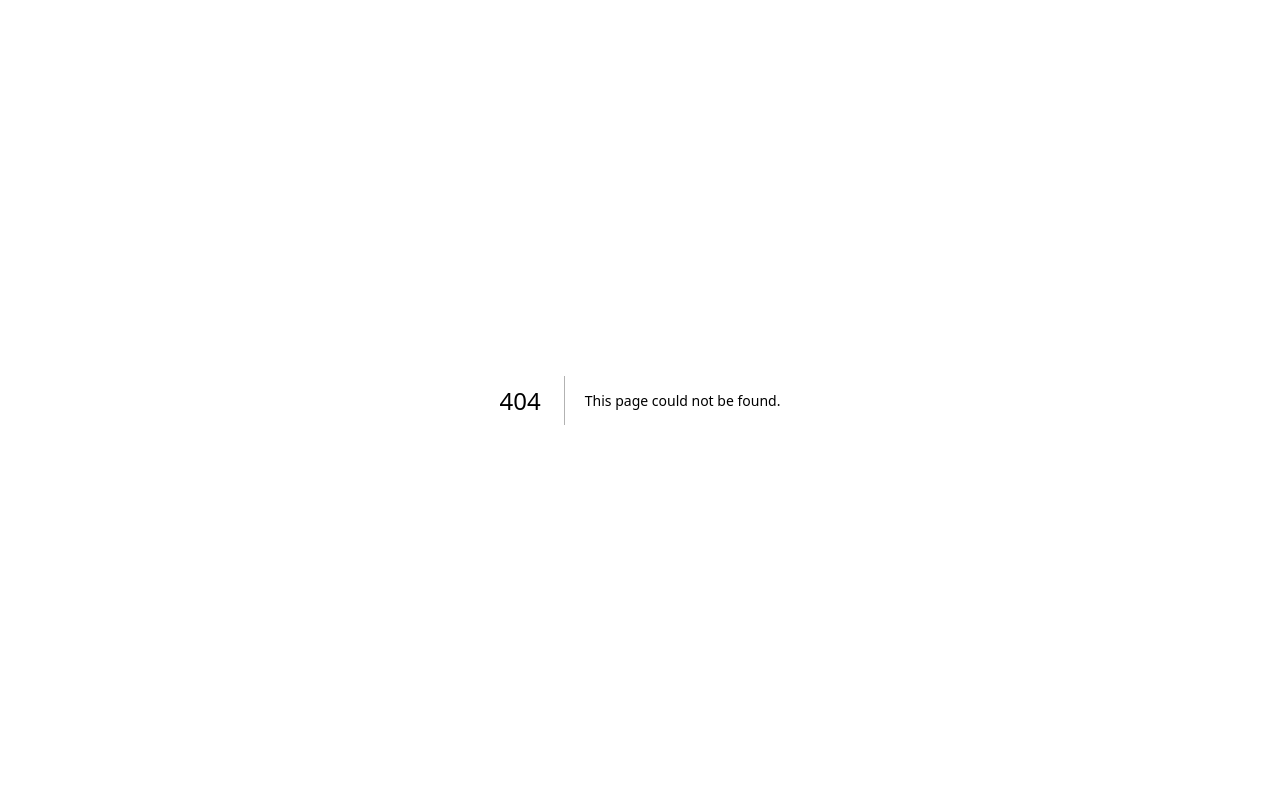
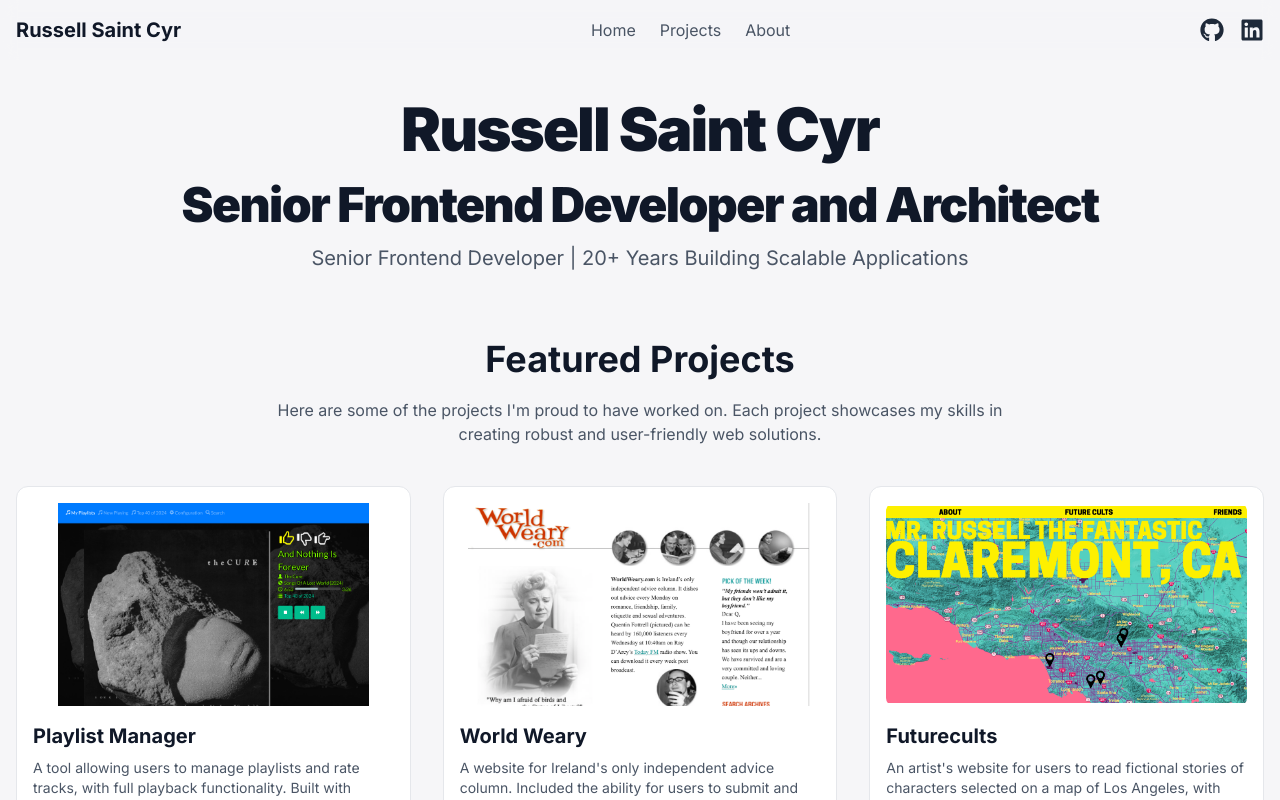
Before and after one commit to russellsaintcyr/portfolio, a Next.js app: page /portfolio/ in a window 1280 px wide. Before the commit this address had no page. Shown: the top 800 px of the page. Built offline with nearby package versions, Linux system fonts and the light colour scheme.

Commit message:
basePath portfolio

```diff
--- a/app/components/Projects.tsx
+++ b/app/components/Projects.tsx
@@ -14,7 +14,7 @@ export default function Projects() {
         </div>
         <div className="grid grid-cols-1 md:grid-cols-2 lg:grid-cols-3 gap-8">
           <Project
-            imageSrc="now_playing_2024.png"
+            imageSrc="/portfolio/now_playing_2024.png"
             imageAlt="Screenshot of Playlist Manager showing music interface"
             title="Playlist Manager"
             description="A tool allowing users to manage playlists and rate tracks, with full playback functionality. Built with Angular, but being redesigned in React Native and Firebase."
@@ -25,14 +25,14 @@ export default function Projects() {
             githubRepoUrl="https://github.com/russellsaintcyr/playlist-webapp"
           />
           <Project
-            imageSrc="worldweary.png"
+            imageSrc="/portfolio/worldweary.png"
             imageAlt="Screenshot of World Weary advice column website"
             title="World Weary"
             description="A website for Ireland's only independent advice column. Included the ability for users to submit and search for questions, and for adminstrators to manage and respond to submissions."
             skills={['JSP', 'Java', 'MySQL']}
           />
           <Project
-            imageSrc="futurecults.png"
+            imageSrc="/portfolio/futurecults.png"
             imageAlt="Screenshot of Futurecults interactive map and story website"
             title="Futurecults"
             description="An artist's website for users to read fictional stories of characters selected on a map of Los Angeles, with accompanying songs per character. Included an advanced adminstrative website for managing and styling content."
--- a/next.config.ts
+++ b/next.config.ts
@@ -2,11 +2,10 @@ import type { NextConfig } from "next";
 
 const nextConfig: NextConfig = {
   output: 'export',
+  basePath: '/portfolio',
   images: {
     unoptimized: true
   }
-  // Optional: If your repo name is 'my-app', you need a basePath for correct asset paths
-  // basePath: '/my-app',
 };
 
 export default nextConfig;
```
